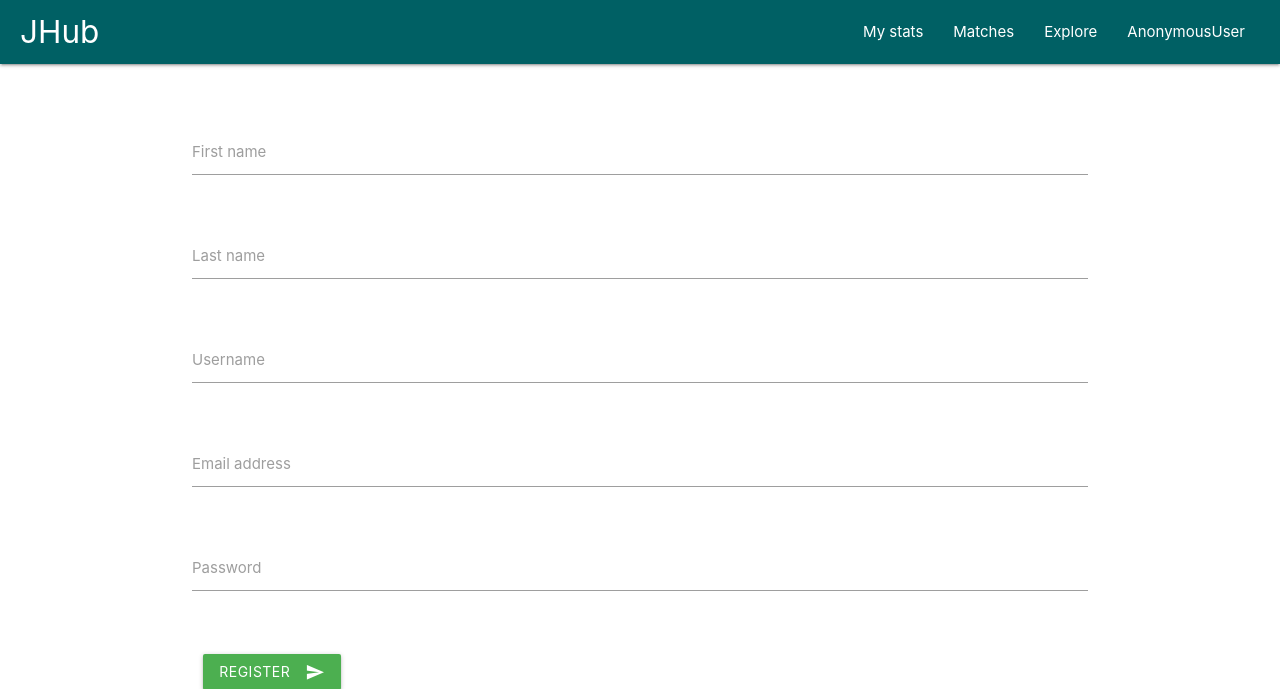
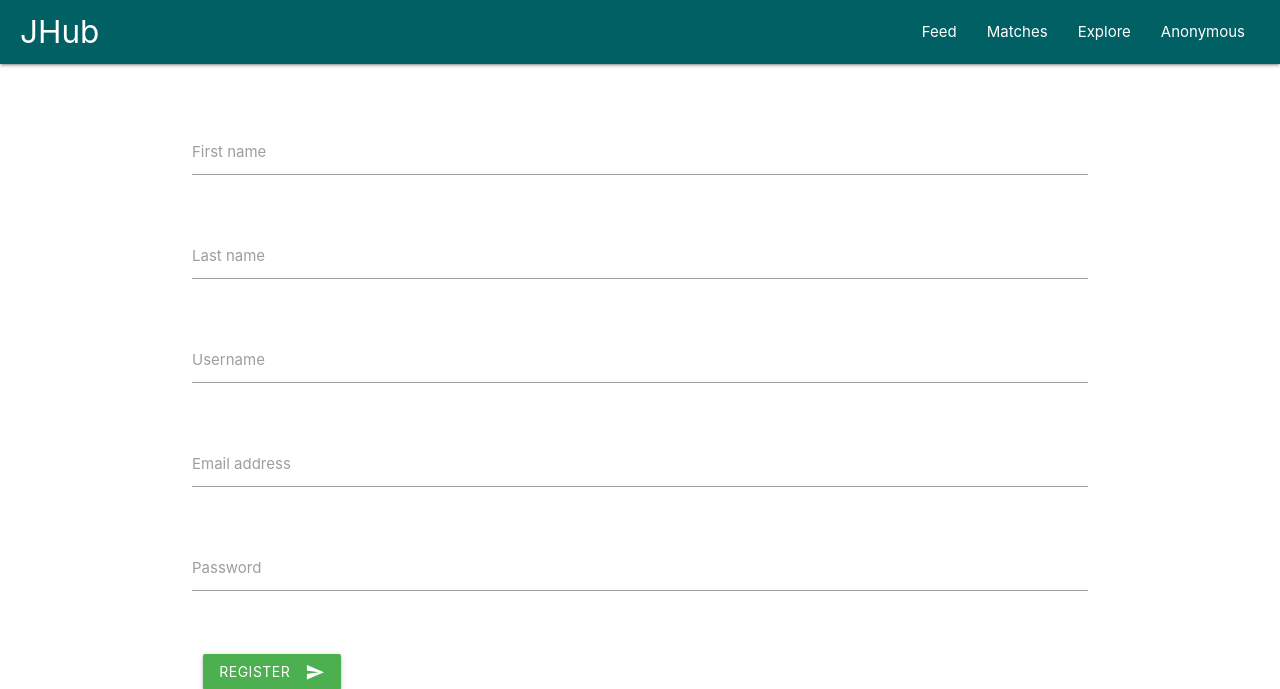
Before and after one commit to DniGaytan/webApp-stats, a Django app: page /user/register/ in a window 1280 px wide. Shown: the top 689 px of the page. Run offline with Django 3.2, Linux system fonts and the light colour scheme; parts of the project's set-up code (start-up, migrations or seed data) failed here and were passed over.

Commit message:
changed base.html and User/views.py

```diff
--- a/User/views.py
+++ b/User/views.py
@@ -7,6 +7,12 @@ from django.urls import reverse
 
 
 def customRegister(request):
+
+    if(request.user.is_anonymous):
+        this_user = 'Anonymous'
+    else:
+        this_user = request.user.firstname
+
     form = UserForm(request.POST or None)
     if request.method == "POST":
         if form.is_valid():
@@ -31,12 +37,14 @@ def customRegister(request):
                 form.add_error('email', 'Ingresa un correo valido')
 
             context = {
+                'user': this_user,
                 'form': form,
                 'errors': form.errors,
             }
             return render(request, template_name='User/register.html', context=context)
     else:
         context = {
+            'user': this_user,
             'form': form,
             'errors': None,
         }
@@ -45,6 +53,11 @@ def customRegister(request):
 
 
 def customLogin(request):
+    if(request.user.is_anonymous):
+        this_user = 'Anonymous'
+    else:
+        this_user = request.user.firstname
+
     if request.method == "POST":
         username = request.POST['username']
         password = request.POST['password']
@@ -60,6 +73,7 @@ def customLogin(request):
             return render(request, template_name='User/login.html', context=context)
     else:
         context = {
+            'user': this_user,
             'form': UserForm(None),
             'error': False
         }
--- a/templates/base.html
+++ b/templates/base.html
@@ -48,7 +48,7 @@
           class="right hide-on-med-and-down"
           style="margin-right: 20px"
         >
-          <li><a href="">My stats</a></li>
+          <li><a href="">Feed</a></li>
           <li><a href="">Matches</a></li>
           <li><a href="">Explore</a></li>
           <li>
```
Also changed, not shown: db.sqlite3.
